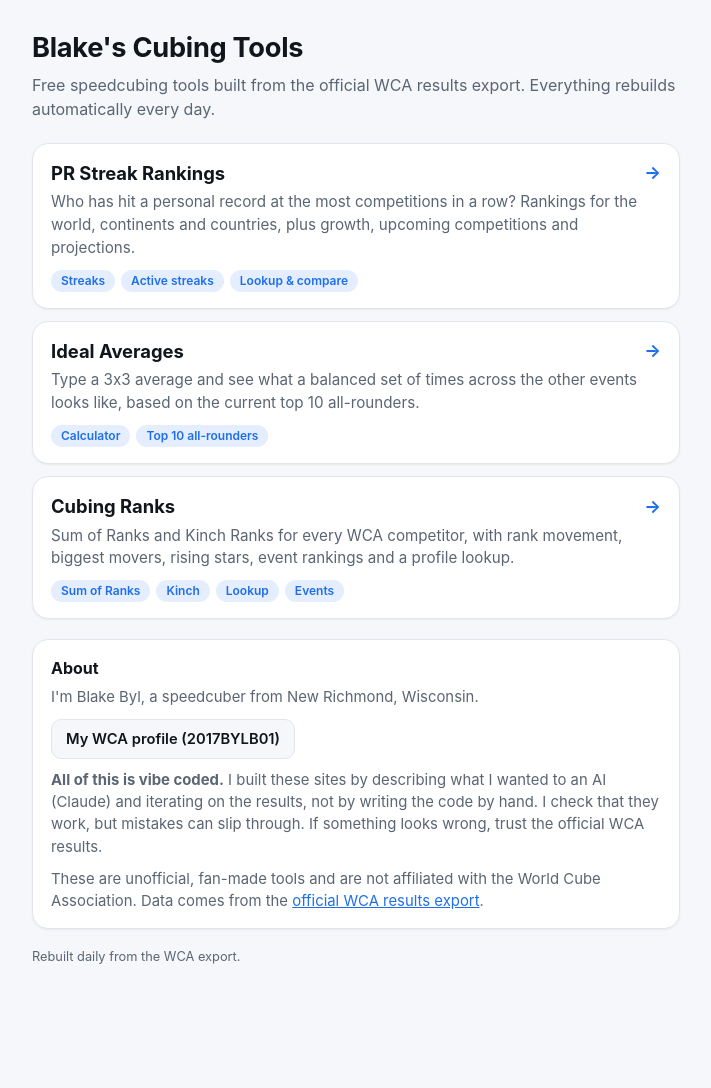
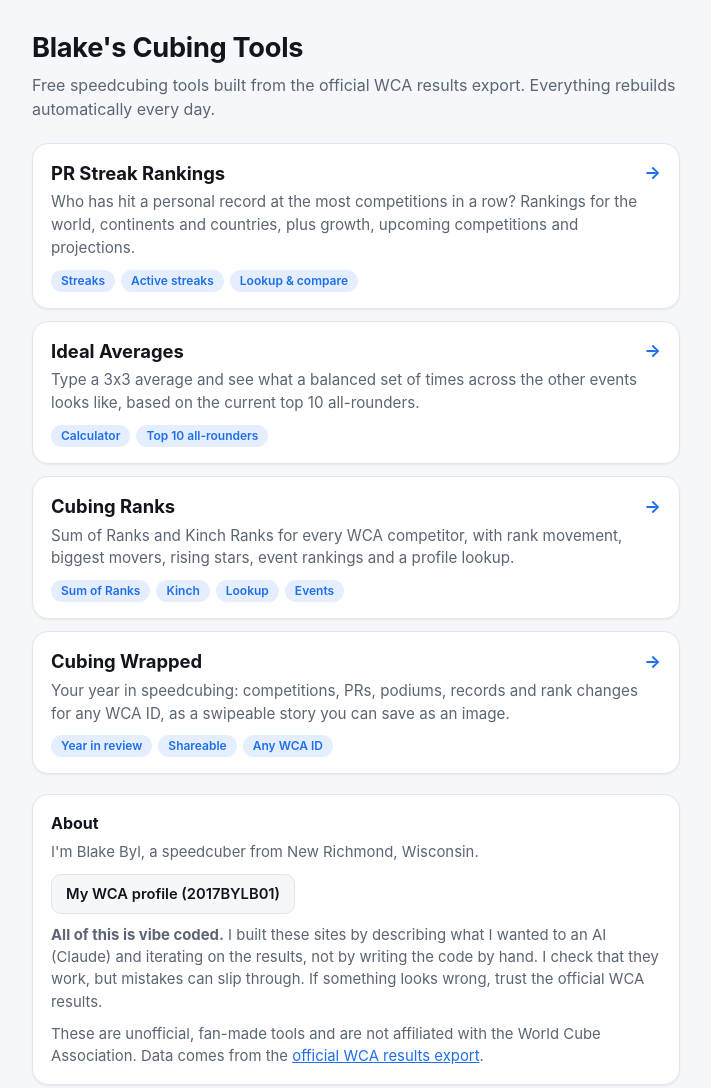
Before and after one commit to EonicMystic/EonicMystic.github.io, a plain HTML site: page index.html in a window 1280 px wide. Shown: the top 1088 px of the page, without its empty margins (284-995 px from the left). Before the commit the page ends 1007 px from the top, so only its background shows below. Drawn offline with Linux system fonts and the light colour scheme.

Commit message:
Update index.html

```diff
--- a/index.html
+++ b/index.html
@@ -65,6 +65,12 @@
     <div class="tags"><i>Sum of Ranks</i><i>Kinch</i><i>Lookup</i><i>Events</i></div>
   </a>
 
+  <a class="tile" href="https://eonicmystic.github.io/cubing-wrapped/">
+    <h2>Cubing Wrapped <span>→</span></h2>
+    <p>Your year in speedcubing: competitions, PRs, podiums, records and rank changes for any WCA ID, as a swipeable story you can save as an image.</p>
+    <div class="tags"><i>Year in review</i><i>Shareable</i><i>Any WCA ID</i></div>
+  </a>
+
   <div class="about">
     <h3>About</h3>
     <p>I'm Blake Byl, a speedcuber from New Richmond, Wisconsin.</p>
```
